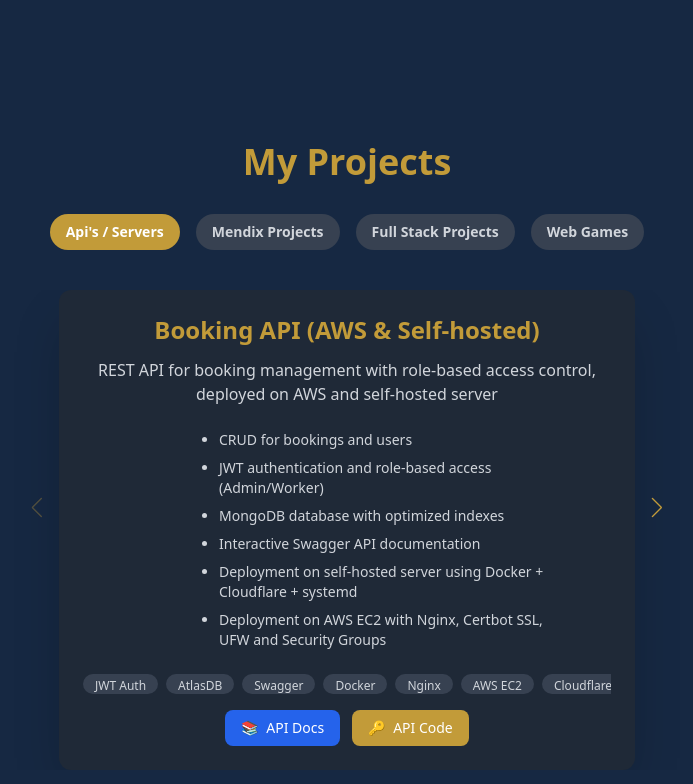
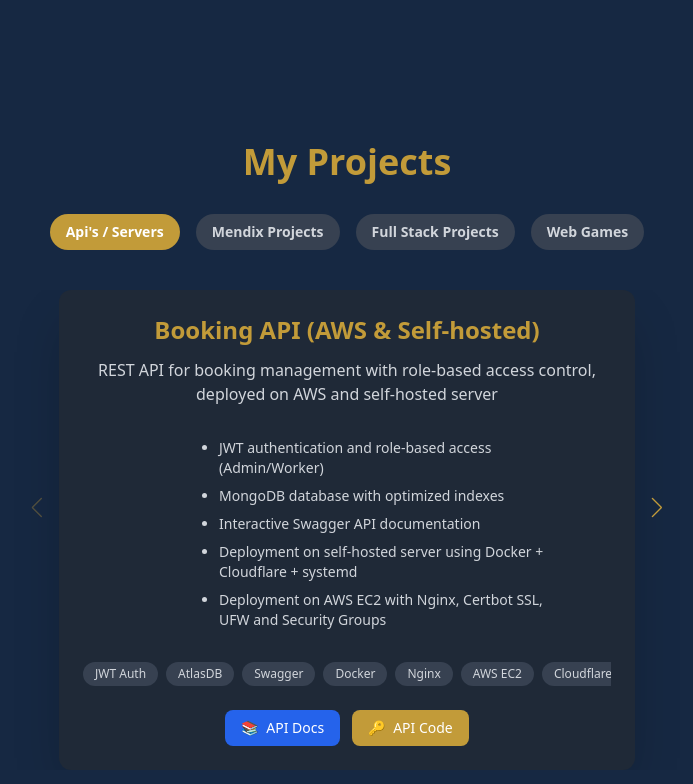
Before and after one commit to Jorgesq9/PortfolioFullStack, a Next.js app: page /projects in a window 1280 px wide. Shown: the top 784 px of the page, without its empty margins (293-986 px from the left). Built offline with nearby package versions, Linux system fonts and the light colour scheme.

Commit message:
small change

```diff
--- a/data/projectsData.js
+++ b/data/projectsData.js
@@ -190,7 +190,6 @@ export const projectsData = [
       "Cloudflare",
     ],
     features_es: [
-      "CRUD de reservas y usuarios",
       "Autenticación JWT y control de roles (Admin/Worker)",
       "Base de datos MongoDB con índices optimizados",
       "Documentación interactiva con Swagger",
@@ -198,7 +197,6 @@ export const projectsData = [
       "Despliegue en AWS EC2 con Nginx, Certbot SSL, UFW y Security Groups",
     ],
     features_en: [
-      "CRUD for bookings and users",
       "JWT authentication and role-based access (Admin/Worker)",
       "MongoDB database with optimized indexes",
       "Interactive Swagger API documentation",
```
